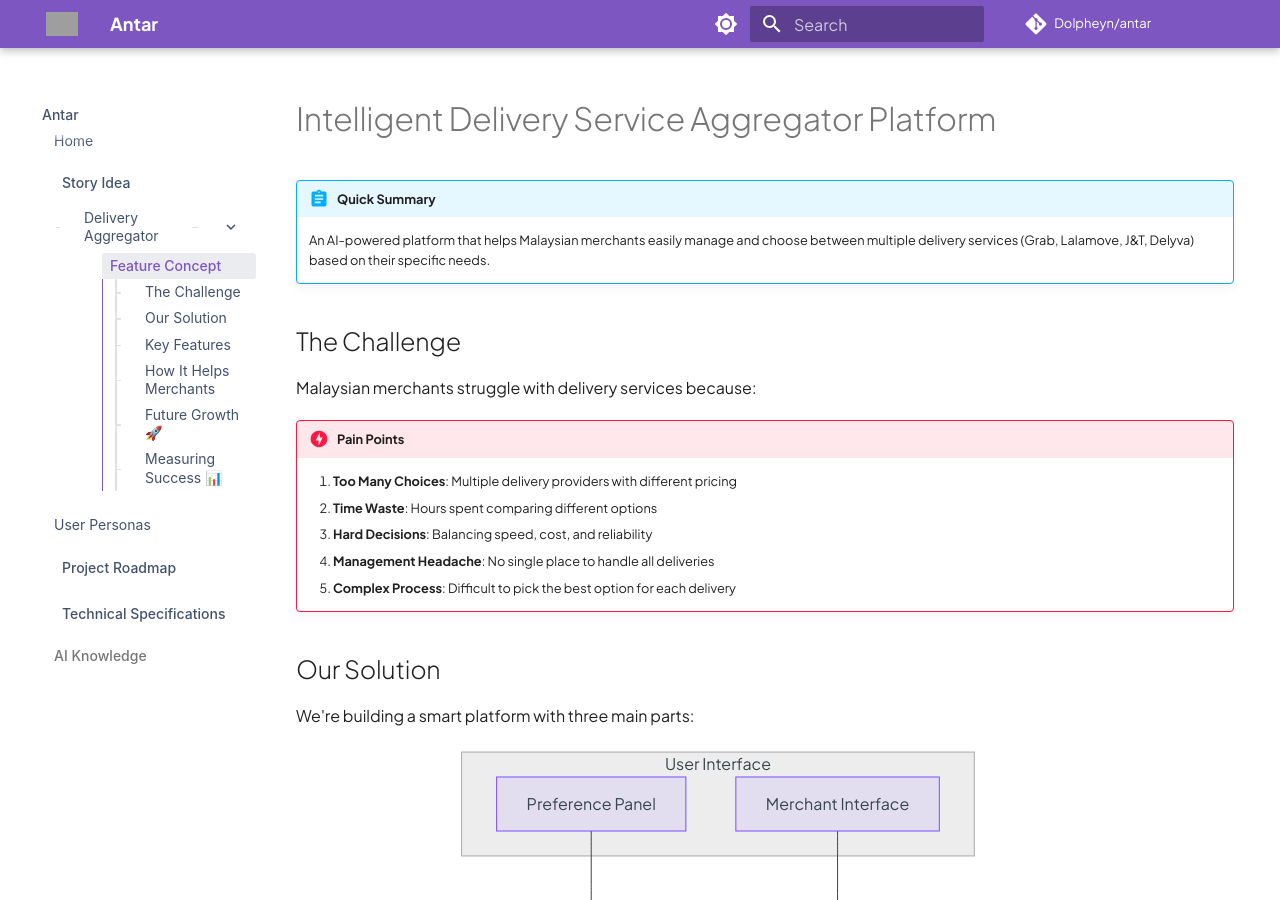
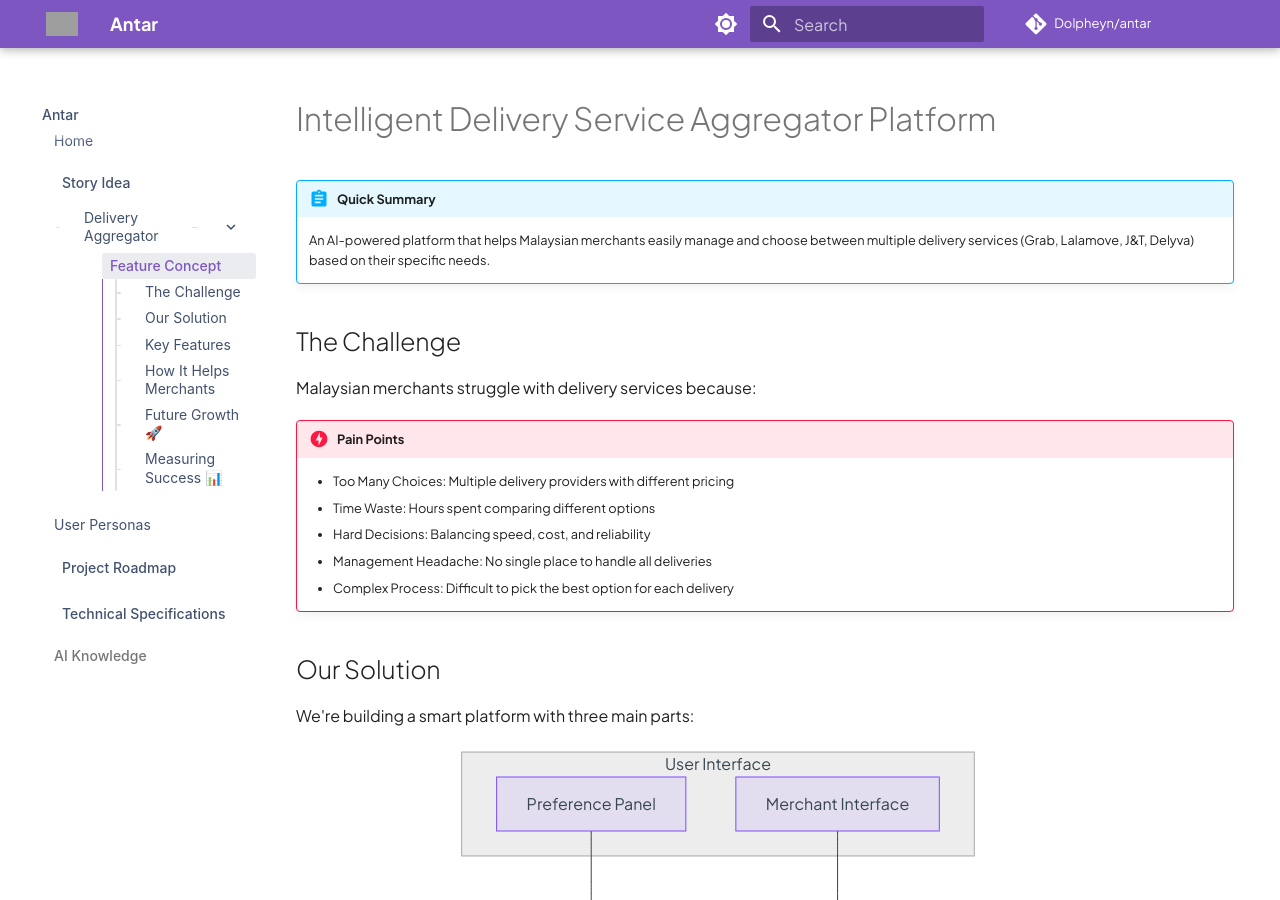
Before and after one commit to Dolpheyn/antar, an MkDocs documentation site: the page built from docs/story-idea/delivery-aggregator/feature-concept.md, in a window 1280 px wide and 900 px high. Built offline with MkDocs 1.6.1 and Material for MkDocs 9.7.7, drawn with Linux system fonts in a browser that asks for light colours; comment, search, counter and statistics services are not loaded; part of the change alters nothing that is shown; grey boxes are pictures that could not be loaded.

```diff
--- a/docs/story-idea/delivery-aggregator/feature-concept.md
+++ b/docs/story-idea/delivery-aggregator/feature-concept.md
@@ -7,11 +7,11 @@
 Malaysian merchants struggle with delivery services because:
 
 !!! danger "Pain Points"
-    1. **Too Many Choices**: Multiple delivery providers with different pricing
-    2. **Time Waste**: Hours spent comparing different options
-    3. **Hard Decisions**: Balancing speed, cost, and reliability
-    4. **Management Headache**: No single place to handle all deliveries
-    5. **Complex Process**: Difficult to pick the best option for each delivery
+    - Too Many Choices: Multiple delivery providers with different pricing
+    - Time Waste: Hours spent comparing different options
+    - Hard Decisions: Balancing speed, cost, and reliability
+    - Management Headache: No single place to handle all deliveries
+    - Complex Process: Difficult to pick the best option for each delivery
 
 ## Our Solution
 We're building a smart platform with three main parts:
@@ -68,32 +68,30 @@ Connects with delivery providers:
 ## Key Features
 
 !!! tip "Smart Features"
-    1. **Smart Categorization**
-       - Quick delivery options ⚡
-       - Budget-friendly choices 💰
-       - Premium/secure services 🔒
-       - Balanced recommendations ⚖️
-
-    2. **Easy Preferences**
-       - One-click selection
-       - Dynamic adjustments
-       - Visual trade-offs
-       - Remembers your choices
-
-    3. **Provider Support**
-       - Grab Express
-       - Lalamove
-       - J&T Express
-       - Delyva
+    - Smart Categorization
+    - Quick delivery options ⚡
+    - Budget-friendly choices 💰
+    - Premium/secure services 🔒
+    - Balanced recommendations ⚖️
+    - Easy Preferences
+    - One-click selection
+    - Dynamic adjustments
+    - Visual trade-offs
+    - Remembers your choices
+    - Provider Support
+        - Grab Express
+        - Lalamove
+        - J&T Express
+        - Delyva
 
 ## How It Helps Merchants
 
 !!! example "Real Use Cases"
-    1. "I want to see all delivery options when I enter pickup and delivery locations"
-    2. "Show me the best option based on what I care about (speed/cost/security)"
-    3. "Let me easily change my preferences and see what changes"
-    4. "Help me understand what I'm gaining or losing with each option"
-    5. "Let me track all my deliveries in one place"
+    - "I want to see all delivery options when I enter pickup and delivery locations"
+    - "Show me the best option based on what I care about (speed/cost/security)"
+    - "Let me easily change my preferences and see what changes"
+    - "Help me understand what I'm gaining or losing with each option"
+    - "Let me track all my deliveries in one place"
 
 ## Future Growth 🚀
 
```
